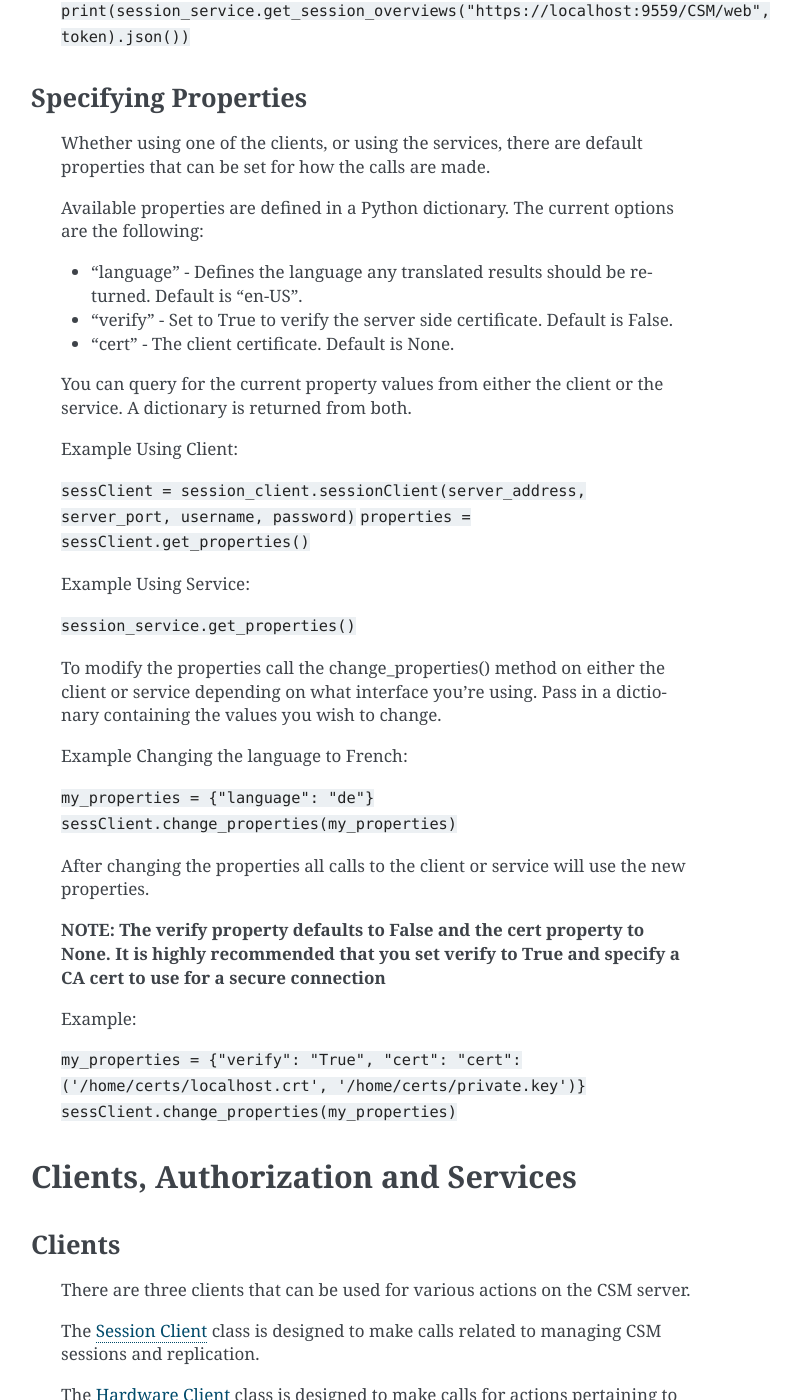
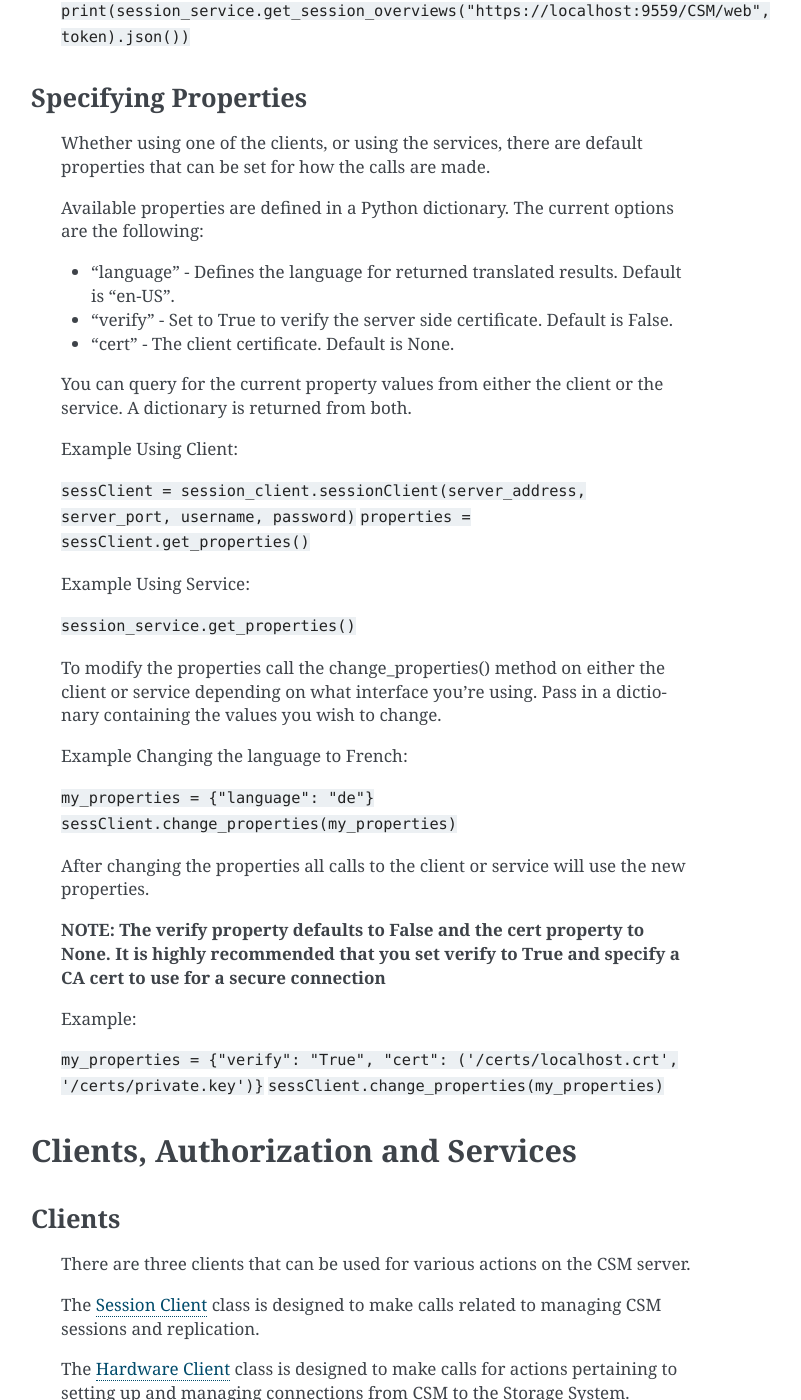
Before and after one commit to IBM/pyCSM, a Sphinx documentation site: the page built from docs/index.rst, in a window 1280 px wide and 1400 px high, scrolled down 1623 px. Shown: the whole window, without its empty margins (389-1190 px from the left). Built offline with Sphinx 7.4.7, drawn with Linux system fonts in a browser that asks for light colours.

Commit message:
Update Help page for "properties"

```diff
--- a/docs/index.rst
+++ b/docs/index.rst
@@ -67,7 +67,7 @@ Welcome to pyCSM's documentation!
 
    Available properties are defined in a Python dictionary.  The current options are the following:
 
-   * "language" - Defines the language any translated results should be returned.  Default is "en-US".
+   * "language" - Defines the language for returned translated results.  Default is "en-US".
    * "verify"   - Set to True to verify the server side certificate.  Default is False.
    * "cert"     - The client certificate.  Default is None.
 
@@ -99,7 +99,7 @@ Welcome to pyCSM's documentation!
 
    Example:
 
-   ``my_properties = {"verify": "True", "cert": "cert": ('/home/certs/localhost.crt', '/home/certs/private.key')}``
+   ``my_properties = {"verify": "True", "cert": ('/certs/localhost.crt', '/certs/private.key')}``
    ``sessClient.change_properties(my_properties)``
 
 
```
